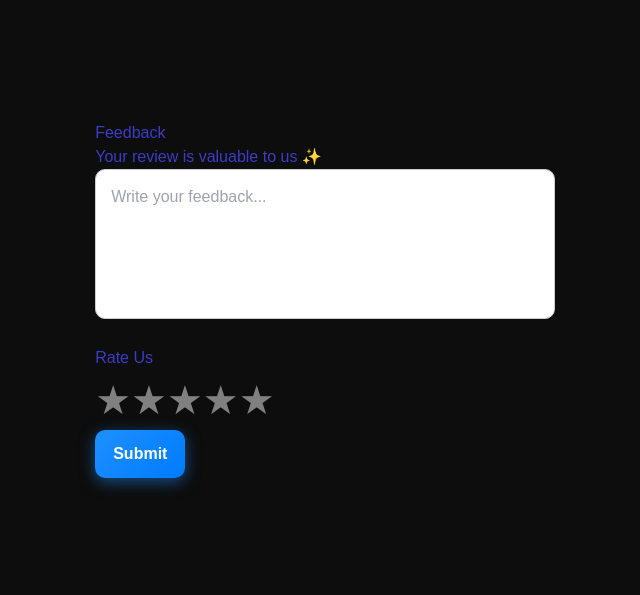
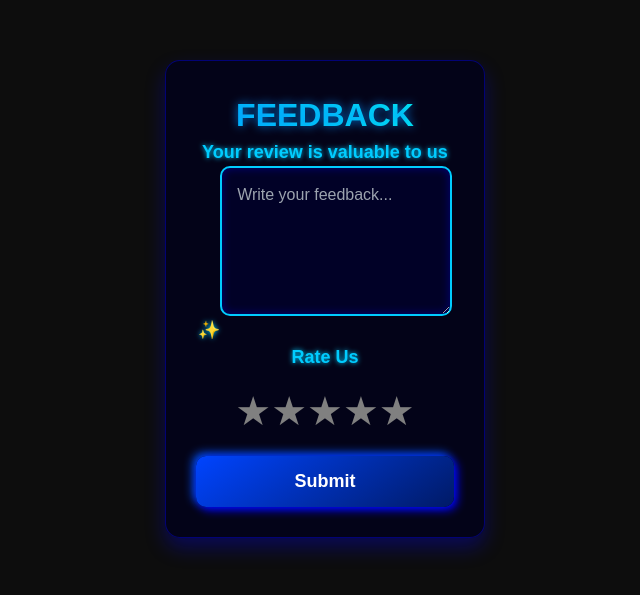
Before and after one commit to Vaish-011/NoteXpress, a React (Create React App) app in the folder Frontend/fe/: page /feedback in a window 1280 px wide. Shown: the part 101-696 px from the top of the page, without its empty margins (315-955 px from the left). Built offline with nearby package versions, Linux system fonts and the light colour scheme.

Commit message:
"Done feedback.css"

```diff
--- a/Frontend/fe/src/components/Feedback/Feedback.css
+++ b/Frontend/fe/src/components/Feedback/Feedback.css
@@ -1,117 +1,100 @@
-/* Import futuristic font */
-@import url('https://fonts.googleapis.com/css2?family=Orbitron:wght@600&display=swap');
-
-/* Container - Glassmorphic 3D Effect */
-.container {
+/* 3D Glassmorphic Feedback Container */
+.feedback-container {
     width: 50vw;
-    max-width: 600px;
+    max-width: 50%;
+    height: auto;
     margin: 50px auto;
+    padding: 30px;
+    background: rgba(0, 0, 30, 0.7); /* Dark blue glass effect */
+    backdrop-filter: blur(15px);
+    border-radius: 15px;
+    box-shadow: 0px 10px 20px rgba(0, 0, 255, 0.3); /* Blue glow */
     text-align: center;
-    background: rgba(0, 0, 30, 0.7); /* Dark Blue Transparent */
-    backdrop-filter: blur(20px);
-    padding: 30px;
-    border-radius: 15px;
-    box-shadow: 0px 10px 25px rgba(0, 0, 255, 0.3); /* Neon Blue Glow */
     border: 1px solid rgba(0, 0, 255, 0.4);
 }
 
-/* Header with Neon Glow */
-h1 {
+@import url('https://fonts.googleapis.com/css2?family=Orbitron:wght@600&display=swap');
+/* Bold, Bigger, Neon Feedback Heading */
+.feedback-heading {
     font-family: 'Orbitron', sans-serif;
-    font-size: 24px;
+    font-size: 2rem;
     text-transform: uppercase;
     font-weight: bold;
     background: linear-gradient(45deg, #00aaff, #00ffea);
     -webkit-background-clip: text;
     -webkit-text-fill-color: transparent;
     text-shadow: 0 0 10px rgba(0, 140, 255, 0.8);
-    margin-bottom: 20px;
 }
 
-/* Upload Section */
-.upload-section {
-    margin-bottom: 20px;
+/* Centers all elements */
+.feedback-content {
+    display: flex;
+    flex-direction: column;
+    align-items: center;
+    gap: 15px;
+    margin-top: 15px;
 }
 
-/* File Upload with Glassmorphic Effect */
-input[type="file"] {
-    width: 100%;
-    padding: 10px;
+/* Message Input with Neon Border */
+.feedback-message {
+    width: 90%;
+    height: 150px; /* Bigger textarea */
+    padding: 15px;
+    border-radius: 10px;
     border: 2px solid #00ccff;
-    border-radius: 10px;
-    cursor: pointer;
-    background: rgba(0, 0, 50, 0.6);
-    color: white;
     font-size: 16px;
-    box-shadow: inset 0 0 10px rgba(0, 0, 255, 0.3);
-    transition: 0.3s ease-in-out;
+    outline: none;
+    resize: vertical;
+    background-color: rgba(0, 0, 50, 0.6); /* Dark blue transparent */
+    color: white; /* White text */
+    box-shadow: inset 0 0 10px rgba(0, 0, 255, 0.4);
+    transition: all 0.3s ease-in-out;
 }
 
-input[type="file"]:hover {
+.feedback-message:focus {
     border-color: #0088ff;
     box-shadow: 0 0 15px #00ccff;
 }
 
-/* Textarea with Neon Glow */
-.textarea textarea {
-    width: 100%;
-    height: 150px;
-    font-size: 16px;
-    padding: 12px;
-    border-radius: 10px;
-    border: 2px solid #00ccff;
-    background: rgba(0, 0, 50, 0.6);
-    color: white;
-    box-shadow: inset 0 0 10px rgba(0, 0, 255, 0.4);
-    resize: none;
-    outline: none;
-    transition: 0.3s;
+/* Rate Us Label */
+.feedback-label {
+    font-size: 18px;
+    font-weight: bold;
+    color: #00ccff;
+    text-align: center;
+    text-shadow: 0 0 5px #00ccff;
 }
 
-.textarea textarea:focus {
-    border-color: #0088ff;
-    box-shadow: 0 0 15px #00ccff;
+/* Stars Centered */
+.feedback-stars-container {
+    display: flex;
+    justify-content: center;
+    width: 100%;
+    margin-top: 10px;
 }
 
-/* Buttons - 3D Glass Effect */
-.buttons {
-    margin-top: 20px;
-}
-
-button {
-    display: flex;
-    align-items: center;
-    justify-content: center;
-    gap: 5px;
-    font-size: 16px;
-    padding: 12px 20px;
+/* Submit Button with 3D Effect */
+.feedback-button {
+    width: 100%;
+    padding: 12px;
+    background: linear-gradient(145deg, #0044ff, #001a66); /* Deep blue gradient */
+    color: white;
+    font-size: 18px;
+    font-weight: bold;
     border: none;
+    border-radius: 10px;
     cursor: pointer;
-    border-radius: 10px;
-    font-weight: bold;
-    background: linear-gradient(145deg, #0044ff, #001a66);
-    color: white;
+    margin-top: 15px;
     box-shadow: 3px 3px 10px #0000ff, -3px -3px 10px #0055ff;
     transition: 0.3s ease;
 }
 
-button:hover {
+.feedback-button:hover {
     background: linear-gradient(145deg, #001a66, #0044ff);
     box-shadow: 0 0 15px #00ccff;
     transform: scale(1.05);
 }
 
-button:disabled {
-    background: #333;
-    color: gray;
-    cursor: not-allowed;
-}
-
-button:active {
+.feedback-button:active {
     transform: scale(0.95);
 }
-
-/* Clipboard Icon Styling */
-button .lucide-react {
-    color: #00ccff;
-}
```
